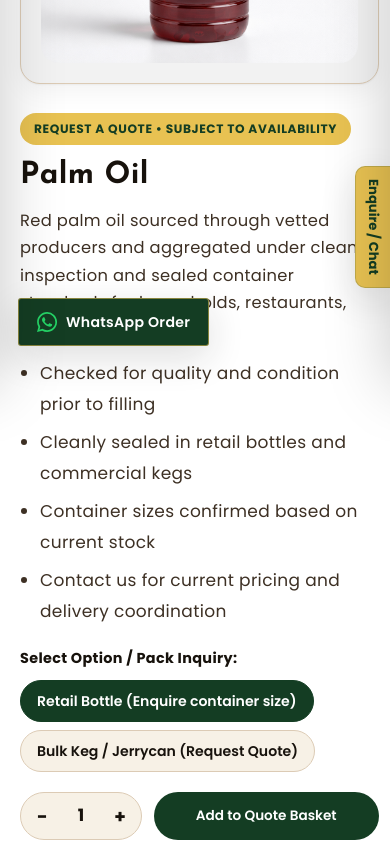
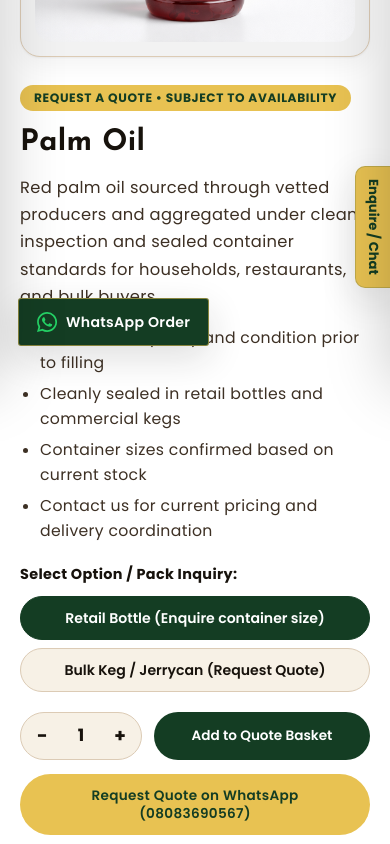
Before and after one commit to Raine24/benuefoodglobal, a plain HTML site: page palm-oil.html in a window 390 px wide. Shown: the part 480-1324 px from the top of the page. Drawn offline with Linux system fonts and the light colour scheme.

Commit message:
Ensure all 6 product detail pages are mobile responsive and render immediately on load

```diff
--- a/app.js
+++ b/app.js
@@ -230,7 +230,10 @@
     });
     if (handUnderline) observer.observe(handUnderline);
     window.addEventListener('scroll', revealVisibleAos, { passive: true });
+    window.addEventListener('load', revealVisibleAos, { passive: true });
+    revealVisibleAos();
     requestAnimationFrame(() => revealVisibleAos());
+    setTimeout(revealVisibleAos, 120);
   } else {
     aosEls.forEach((el) => el.classList.add('aos-animate'));
     handUnderline?.classList.add('in-view');
--- a/palm-oil.html
+++ b/palm-oil.html
@@ -248,11 +248,11 @@
         </nav>
 
         <div class="pdp-grid">
-          <div class="pdp-media-stage" style="background:#f2f2f2;" data-aos="fade-up">
+          <div class="pdp-media-stage" style="background:#f2f2f2;">
             <img src="assets/product-palm-oil-gen.png" alt="Palm Oil — Benue Food Global" />
           </div>
 
-          <div class="pdp-info" data-aos="fade-up">
+          <div class="pdp-info">
             <div><span class="pill-badge">Request a Quote • Subject to Availability</span></div>
             <h1 class="pdp-title">Palm Oil</h1>
             <p class="pdp-lead">Red palm oil sourced through vetted producers and aggregated under clean inspection and sealed container standards for households, restaurants, and bulk buyers.</p>
--- a/styles.css
+++ b/styles.css
@@ -2797,7 +2797,13 @@ body.overlay-open .back-to-top {
    ========================================================================== */
 .pdp-section {
   background: var(--color-bg-primary);
-  padding: 36px 0 64px;
+  padding: 24px 0 48px;
+}
+
+@media (min-width: 900px) {
+  .pdp-section {
+    padding: 36px 0 64px;
+  }
 }
 
 .pdp-breadcrumbs {
@@ -2807,7 +2813,7 @@ body.overlay-open .back-to-top {
   gap: 8px;
   font-size: 0.88rem;
   color: var(--color-ink-muted);
-  margin-bottom: 24px;
+  margin-bottom: 18px;
 }
 
 .pdp-breadcrumbs a {
@@ -2821,14 +2827,14 @@ body.overlay-open .back-to-top {
 
 .pdp-grid {
   display: grid;
-  grid-template-columns: 1fr;
-  gap: 28px;
+  grid-template-columns: minmax(0, 1fr);
+  gap: 24px;
   align-items: start;
 }
 
 @media (min-width: 900px) {
   .pdp-grid {
-    grid-template-columns: 1.05fr 0.95fr;
+    grid-template-columns: minmax(0, 1.05fr) minmax(0, 0.95fr);
     gap: 48px;
   }
 }
@@ -2837,30 +2843,54 @@ body.overlay-open .back-to-top {
   background: var(--color-bg-raised);
   border: 1px solid var(--color-border-subtle);
   border-radius: var(--radius-xl);
-  padding: 20px;
+  padding: 14px;
   display: flex;
   align-items: center;
   justify-content: center;
   box-shadow: var(--shadow-card);
+  min-width: 0;
+  width: 100%;
+}
+
+@media (min-width: 900px) {
+  .pdp-media-stage {
+    padding: 20px;
+  }
 }
 
 .pdp-media-stage img {
   width: 100%;
-  max-height: 540px;
+  max-height: 360px;
   object-fit: contain;
   border-radius: var(--radius-lg);
 }
 
+@media (min-width: 900px) {
+  .pdp-media-stage img {
+    max-height: 540px;
+  }
+}
+
 .pdp-info {
   display: flex;
   flex-direction: column;
   gap: 14px;
+  min-width: 0;
+  width: 100%;
+  overflow-wrap: anywhere;
+}
+
+.pdp-info .pill-badge {
+  white-space: normal;
+  text-align: left;
+  line-height: 1.3;
+  max-width: 100%;
 }
 
 .pdp-title {
-  font-size: clamp(1.9rem, 3.2vw, 2.7rem);
+  font-size: clamp(1.85rem, 3.2vw, 2.7rem);
   margin: 0;
-  line-height: 1.1;
+  line-height: 1.12;
 }
 
 .pdp-lead {
@@ -2874,17 +2904,19 @@ body.overlay-open .back-to-top {
   display: grid;
   gap: 8px;
   margin-top: 4px;
+  min-width: 0;
 }
 
 .pdp-variant-pills {
   display: flex;
   flex-wrap: wrap;
   gap: 8px;
+  min-width: 0;
 }
 
 .pdp-variant-btn {
-  min-height: 42px;
-  padding: 8px 16px;
+  min-height: 44px;
+  padding: 10px 16px;
   border-radius: var(--radius-pill);
   border: 1.5px solid var(--color-border-subtle);
   background: var(--color-bg-raised);
@@ -2892,8 +2924,17 @@ body.overlay-open .back-to-top {
   font-weight: 600;
   font-size: 0.88rem;
   cursor: pointer;
-  white-space: nowrap;
+  white-space: normal;
+  text-align: center;
+  line-height: 1.3;
+  max-width: 100%;
   transition: background-color var(--dur-fast) ease, border-color var(--dur-fast) ease, color var(--dur-fast) ease;
+}
+
+@media (max-width: 560px) {
+  .pdp-variant-btn {
+    width: 100%;
+  }
 }
 
 .pdp-variant-btn:hover {
@@ -2912,6 +2953,18 @@ body.overlay-open .back-to-top {
   gap: 12px;
   align-items: center;
   margin-top: 6px;
+  width: 100%;
+}
+
+.pdp-buy-row .btn {
+  min-width: 0 !important;
+  flex: 1 1 180px;
+}
+
+.pdp-info .btn-block {
+  white-space: normal;
+  text-align: center;
+  line-height: 1.3;
 }
 
 .pdp-qty-box {
@@ -2922,6 +2975,7 @@ body.overlay-open .back-to-top {
   background: var(--color-bg-raised);
   overflow: hidden;
   min-height: 48px;
+  flex-shrink: 0;
 }
 
 .pdp-qty-box button {
@@ -2946,8 +3000,9 @@ body.overlay-open .back-to-top {
   border-radius: var(--radius-lg);
   padding: 16px 18px;
   display: grid;
-  gap: 6px;
+  gap: 8px;
   font-size: 0.94rem;
+  overflow-wrap: anywhere;
 }
 
 .pdp-specs-list {
@@ -2956,11 +3011,20 @@ body.overlay-open .back-to-top {
   display: grid;
   gap: 6px;
   color: var(--color-ink-muted);
+  overflow-wrap: anywhere;
+}
+
+@media (max-width: 749px) {
+  .pdp-specs-list,
+  .pdp-trust-box {
+    font-size: 0.98rem;
+    line-height: 1.6;
+  }
 }
 
 .pdp-related-section {
   background: var(--color-bg-lavender-soft);
-  padding: 58px 0;
+  padding: 48px 0;
 }
 
 /* ==========================================================================
```
Also changed, not shown: benue-garri.html (+2 -2 lines), family-basket.html (+2 -2 lines), local-rice.html (+2 -2 lines), pure-honey.html (+2 -2 lines), yam-flour.html (+2 -2 lines).
